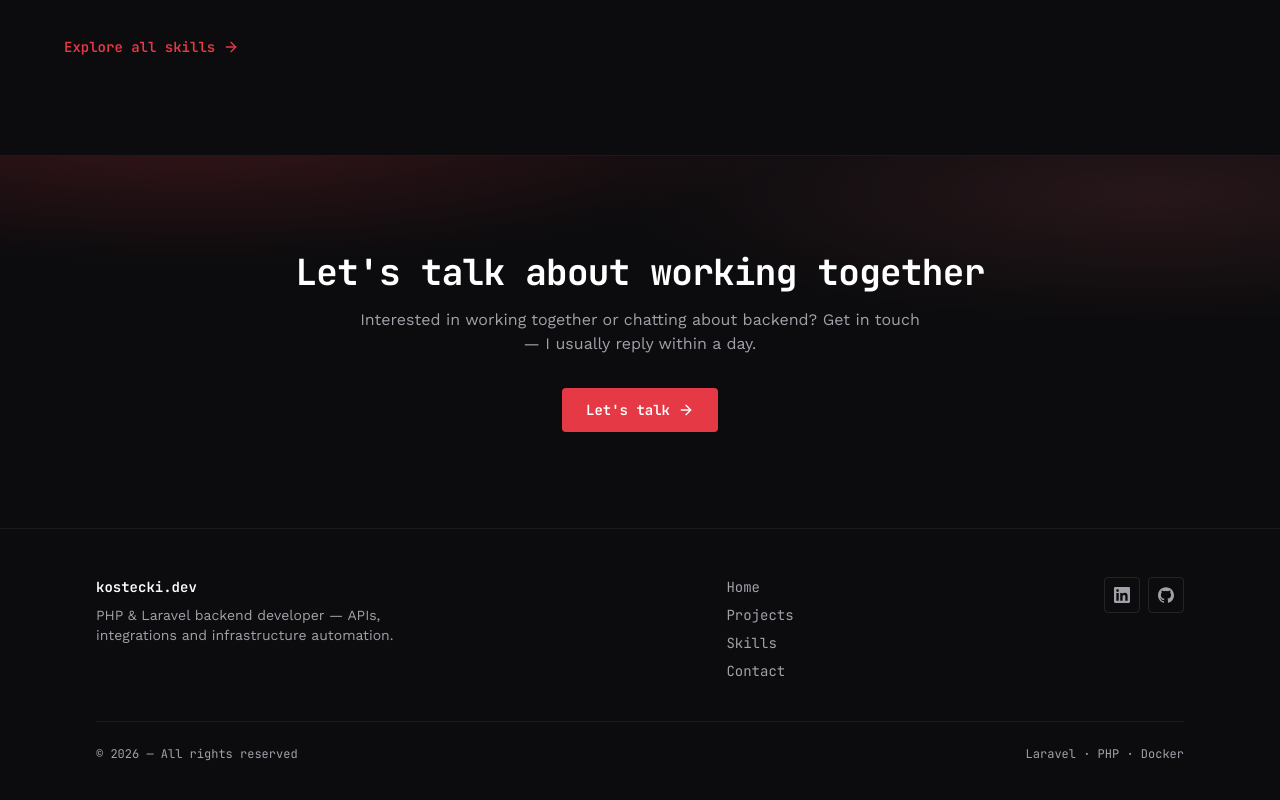
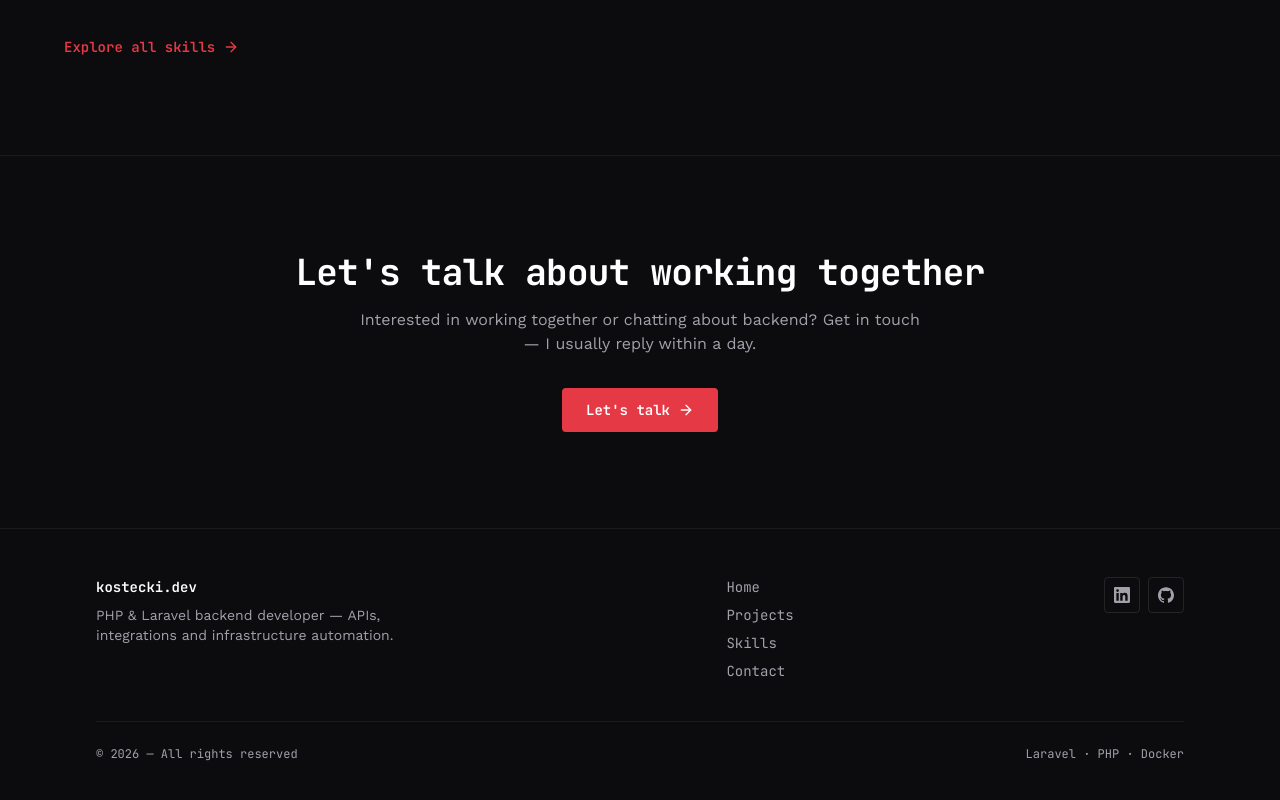
Before and after one commit to sebastian-kostecki/kostecki-dev-landing, a Vue app: page / in a window 1280 px wide. Shown: the part 2552-3352 px from the top of the page. Built offline with nearby package versions, Linux system fonts and the light colour scheme.

Commit message:
fix: match home CTA background to page sections
Co-authored-by: Cursor <cursoragent@cursor.com>

```diff
--- a/src/views/HomeView.vue
+++ b/src/views/HomeView.vue
@@ -121,9 +121,8 @@ const content = useContent()
       </div>
     </section>
 
-    <section class="relative overflow-hidden border-t border-border/60 px-4 py-24 sm:px-6 lg:px-8">
-      <div aria-hidden="true" class="gradient-hero absolute inset-0 opacity-70" />
-      <div class="relative mx-auto max-w-3xl text-center">
+    <section class="border-t border-border/60 px-4 py-24 sm:px-6 lg:px-8">
+      <div class="mx-auto max-w-3xl text-center">
         <h2 class="font-mono text-3xl font-bold text-foreground sm:text-4xl">
           {{ content.contact.ctaHeadline }}
         </h2>
```
